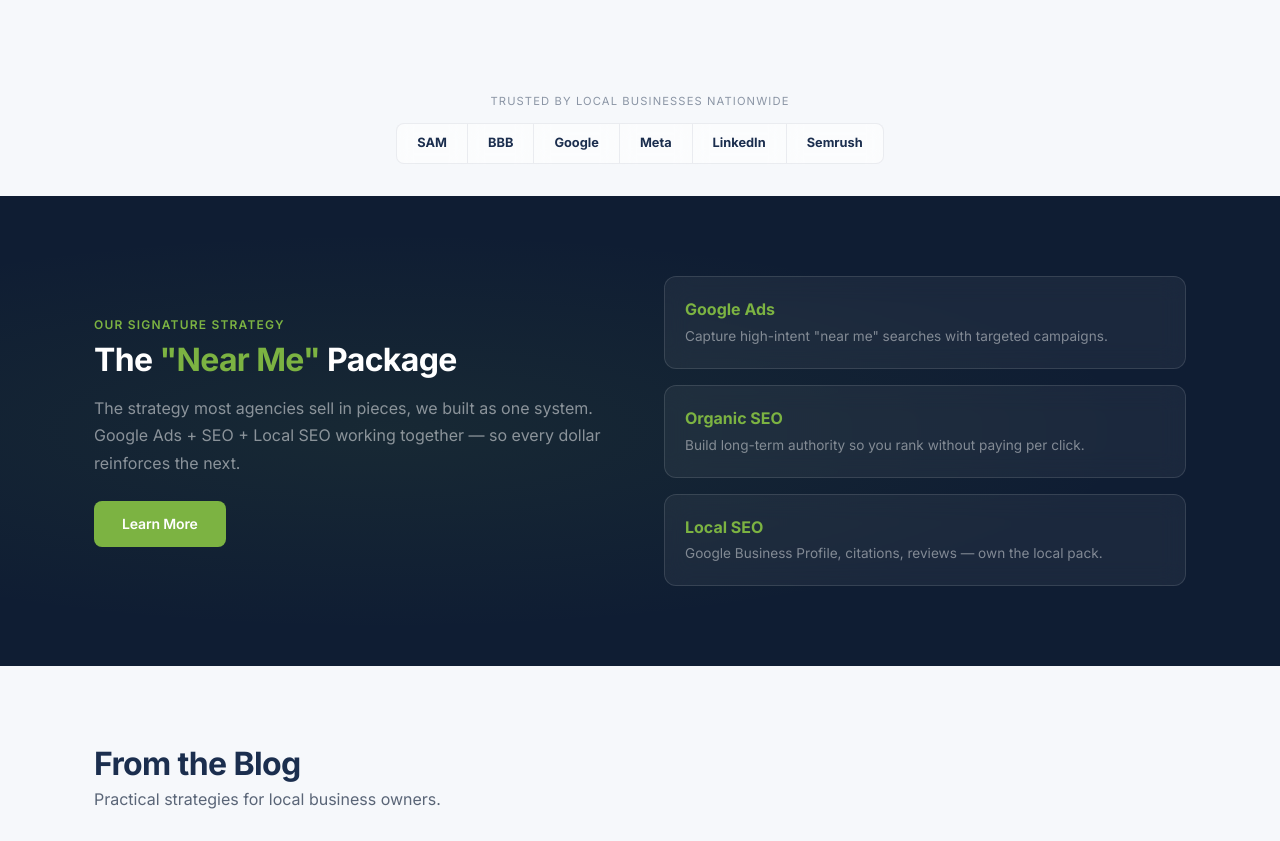
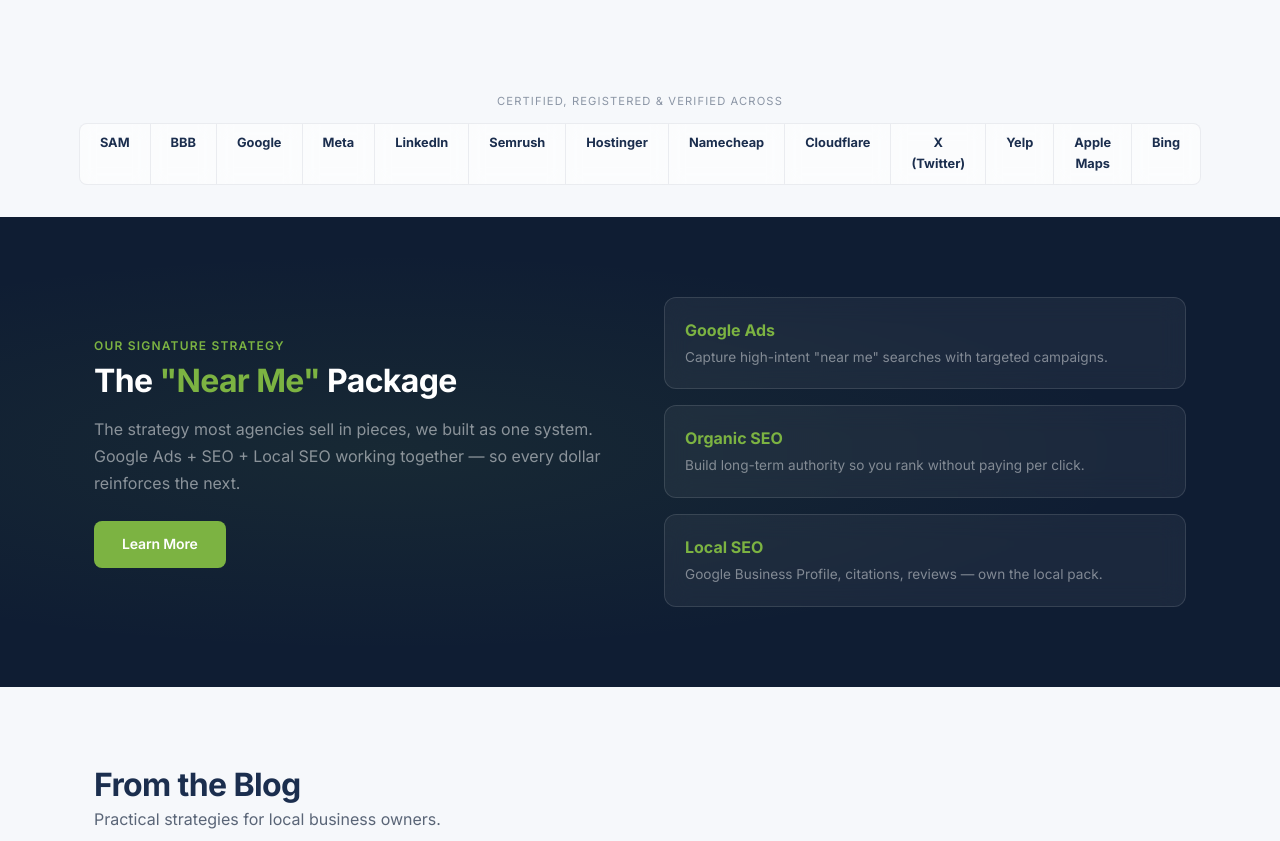
Before and after one commit to Moshe-ship/performancemax, an Astro site: page / in a window 1280 px wide. Shown: the part 1778-2619 px from the top of the page. Built offline with nearby package versions, Linux system fonts and the light colour scheme; Astro itself is replaced by a stand-in of ours; no server answers; grey boxes are pictures that could not be loaded.

Commit message:
Expand trust strip: add Hostinger, Namecheap, Cloudflare, X, Yelp, Apple Maps, Bing

```diff
--- a/src/pages/index.astro
+++ b/src/pages/index.astro
@@ -133,7 +133,7 @@
   <!-- Trust Badges -->
   <section class="trust-bar">
     <div class="container">
-      <p class="trust-label">Trusted by local businesses nationwide</p>
+      <p class="trust-label">Certified, registered & verified across</p>
       <div class="trust-inner">
         <span>SAM</span>
         <span>BBB</span>
@@ -141,6 +141,13 @@
         <span>Meta</span>
         <span>LinkedIn</span>
         <span>Semrush</span>
+        <span>Hostinger</span>
+        <span>Namecheap</span>
+        <span>Cloudflare</span>
+        <span>X (Twitter)</span>
+        <span>Yelp</span>
+        <span>Apple Maps</span>
+        <span>Bing</span>
       </div>
     </div>
   </section>
```
